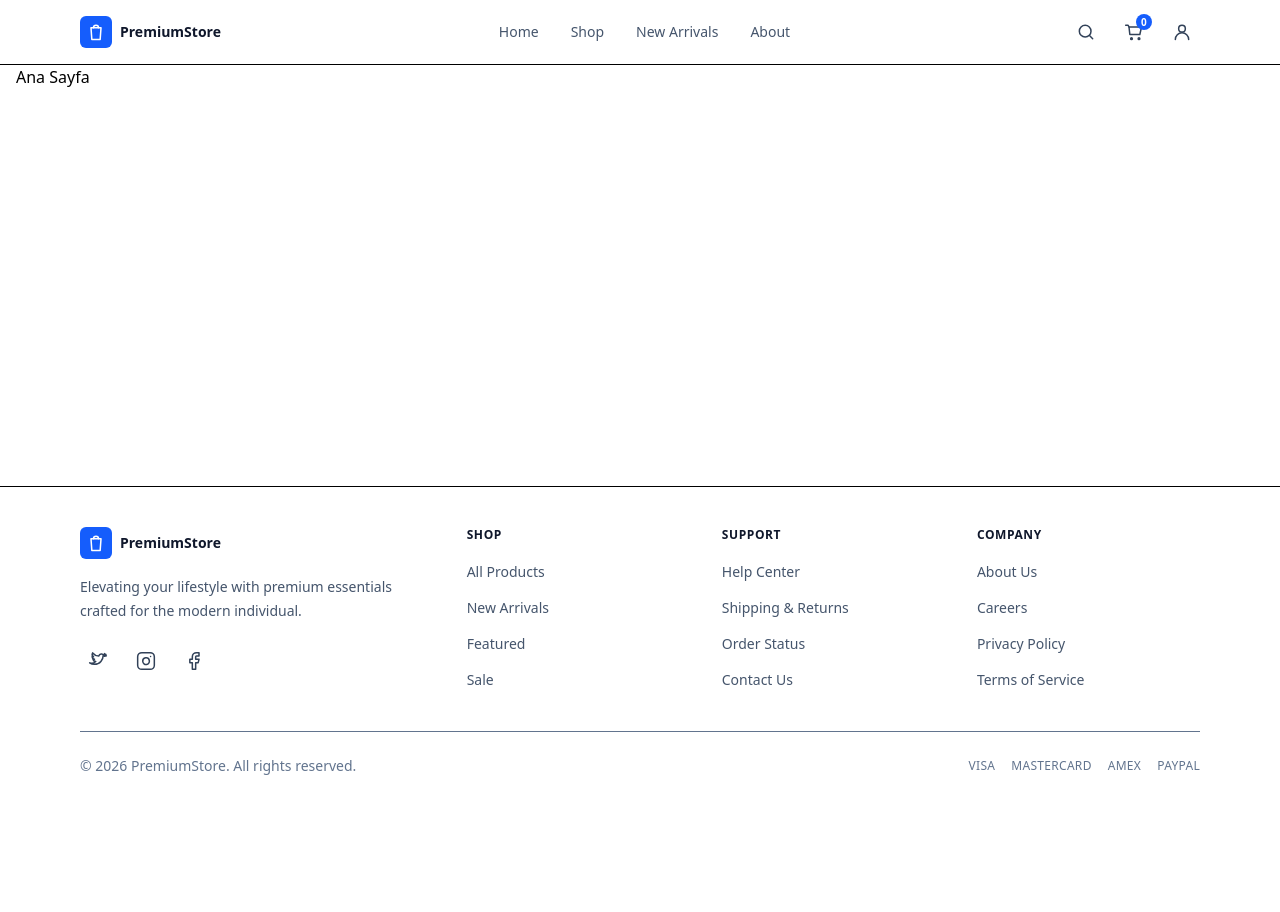
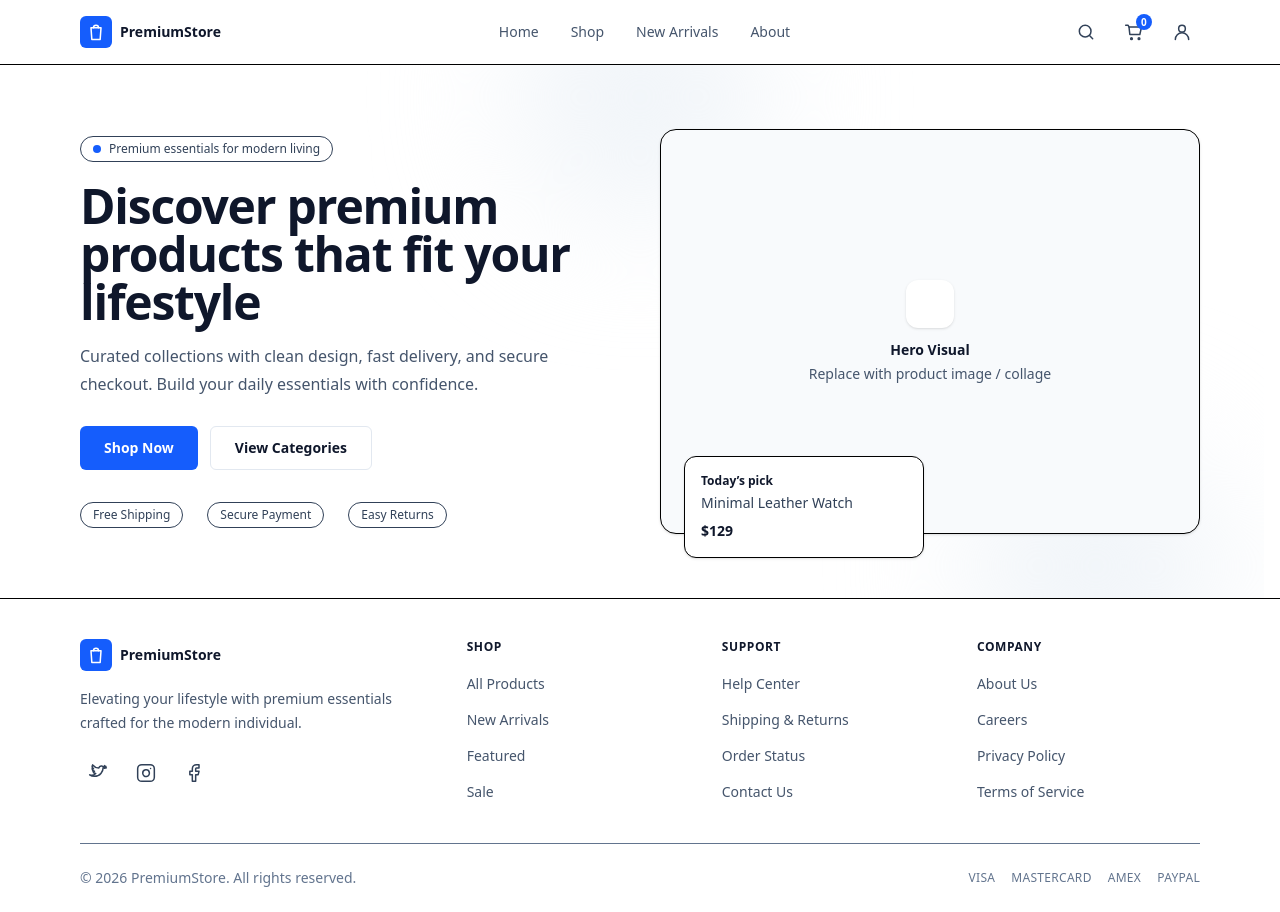
Before and after one commit to Alpkrsl/E-ticaret2.0, a Next.js app: page / in a window 1280 px wide. Before the commit the page ends 800 px from the top, so only its background shows below. Built offline with nearby package versions, Linux system fonts and the light colour scheme.

Commit message:
feat(home): add hero section to homepage

```diff
--- a/app/page.tsx
+++ b/app/page.tsx
@@ -1,9 +1,90 @@
-import React from 'react'
+import Link from "next/link";
 
-const page = () => {
+export default function HomePage() {
   return (
-    <div>Ana Sayfa</div>
-  )
+    <div>
+      {/* HERO */}
+      <section className="relative overflow-hidden bg-white">
+        {/* soft background accents */}
+        <div className="pointer-events-none absolute inset-0">
+          <div className="absolute -top-24 left-1/2 h-64 w-64 -translate-x-1/2 rounded-full bg-slate-100 blur-3xl" />
+          <div className="absolute -bottom-24 right-10 h-64 w-64 rounded-full bg-slate-100 blur-3xl" />
+        </div>
+
+        <div className="relative mx-auto grid max-w-6xl items-center gap-10 px-4 py-12 md:grid-cols-2 md:py-16">
+          {/* Left: copy */}
+          <div>
+            <p className="inline-flex items-center gap-2 rounded-full border bg-white px-3 py-1 text-xs font-medium text-slate-700">
+              <span className="h-2 w-2 rounded-full bg-blue-600" />
+              Premium essentials for modern living
+            </p>
+
+            <h1 className="mt-5 text-4xl font-semibold tracking-tight text-slate-900 md:text-5xl">
+              Discover premium products that fit your lifestyle
+            </h1>
+
+            <p className="mt-4 max-w-xl text-base leading-7 text-slate-600">
+              Curated collections with clean design, fast delivery, and secure
+              checkout. Build your daily essentials with confidence.
+            </p>
+
+            <div className="mt-7 flex flex-col gap-3 sm:flex-row sm:items-center">
+              <Link
+                href="/shop"
+                className="inline-flex h-11 items-center justify-center rounded-md bg-blue-600 px-6 text-sm font-semibold text-white hover:opacity-95"
+              >
+                Shop Now
+              </Link>
+
+              <Link
+                href="/categories"
+                className="inline-flex h-11 items-center justify-center rounded-md border border-slate-200 bg-white px-6 text-sm font-semibold text-slate-900 hover:bg-slate-50"
+              >
+                View Categories
+              </Link>
+            </div>
+
+            <div className="mt-8 flex flex-wrap items-center gap-x-6 gap-y-3 text-sm text-slate-600">
+              <span className="inline-flex items-center rounded-full border bg-white px-3 py-1 text-xs font-medium text-slate-700">
+                Free Shipping
+              </span>
+              <span className="inline-flex items-center rounded-full border bg-white px-3 py-1 text-xs font-medium text-slate-700">
+                Secure Payment
+              </span>
+              <span className="inline-flex items-center rounded-full border bg-white px-3 py-1 text-xs font-medium text-slate-700">
+                Easy Returns
+              </span>
+            </div>
+          </div>
+
+          {/* Right: visual */}
+          <div className="relative">
+            <div className="aspect-[4/3] w-full overflow-hidden rounded-2xl border bg-slate-50 shadow-sm">
+              <div className="flex h-full w-full items-center justify-center">
+                <div className="text-center">
+                  <div className="mx-auto mb-3 h-12 w-12 rounded-xl bg-white shadow-sm" />
+                  <p className="text-sm font-semibold text-slate-900">
+                    Hero Visual
+                  </p>
+                  <p className="mt-1 text-sm text-slate-600">
+                    Replace with product image / collage
+                  </p>
+                </div>
+              </div>
+            </div>
+
+            <div className="absolute -bottom-6 left-6 hidden w-[240px] rounded-xl border bg-white p-4 shadow-sm md:block">
+              <p className="text-xs font-semibold text-slate-900">Today’s pick</p>
+              <p className="mt-1 text-sm text-slate-700">
+                Minimal Leather Watch
+              </p>
+              <p className="mt-2 text-sm font-semibold text-slate-900">$129</p>
+            </div>
+          </div>
+        </div>
+      </section>
+
+      {/* sonraki sectionlar buraya gelecek */}
+    </div>
+  );
 }
-
-export default page
```
